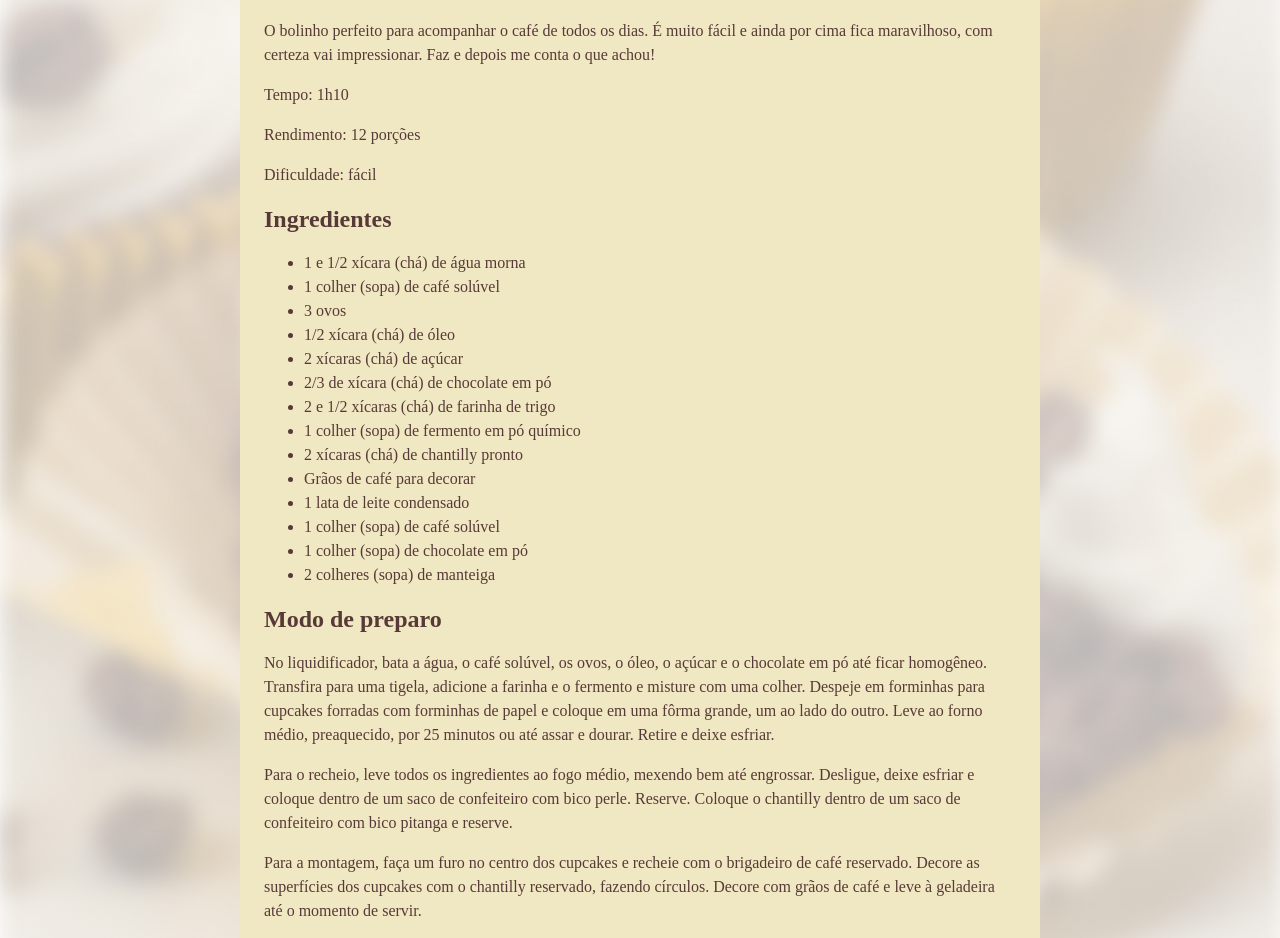
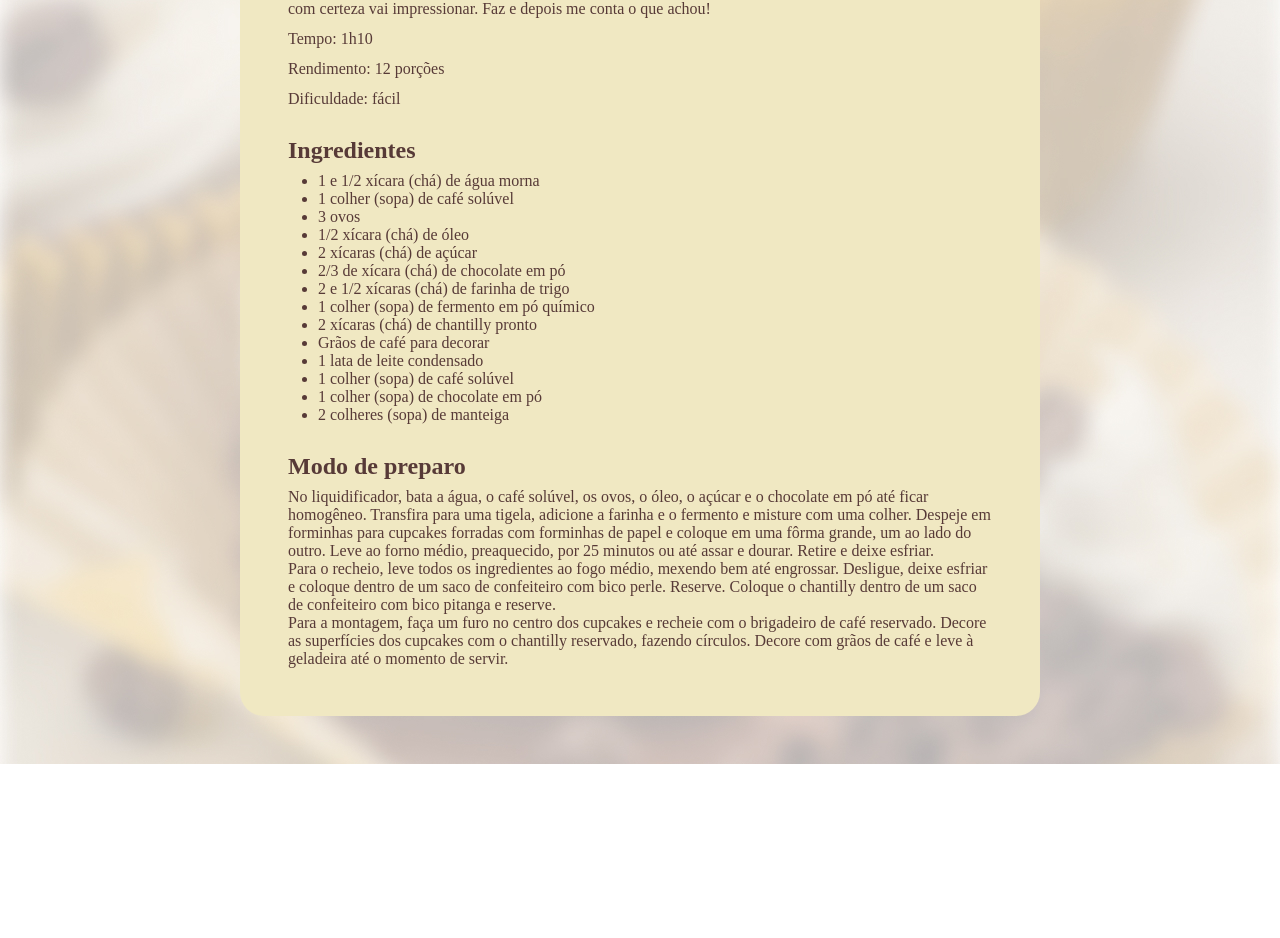
Before and after one commit to neto683/projeto-receitas, a plain HTML site: page index.html in a window 1280 px wide. Shown: the part 582-1520 px from the top of the page. After the commit the page ends 1346 px from the top, so only its background shows below. Drawn offline with Linux system fonts and the light colour scheme; a web font is replaced by a local one.

Commit message:
personalizando margesn e paddins

```diff
--- a/style.css
+++ b/style.css
@@ -1,5 +1,8 @@
+*{
+  margin: 0;
+  padding: 0;
+}
 :root{
-  line-height: 150%;
   color: #573A37;
 }
 body{
@@ -16,19 +19,20 @@ div#container{
 }
 main{
 
+  padding: 24px;
+}
 
-}
 p{
-  111
   font-size: 16px;
   font-family: "Alice", serif;
+
 }
 img{
 
-
   border-radius: 16px;
 }
-#about{
+#about p + p{
+  margin-top: 12px;
 
 }
 h1{
@@ -37,9 +41,19 @@ h1{
   font-size: 40px;
   line-height: 140%;
   color: #573A37;
+  margin-bottom: 4px;
+  line-height: 150%;
 }
 h2{
   font-size: 24px;
   font-family: "Alice", serif;
   color: #573A37;
+  margin-bottom: 4px;
+  line-height: 150%;
 }
+section + section{
+  margin-top: 24px;
+}
+ul{
+  padding-left: 30px;
+}
```
